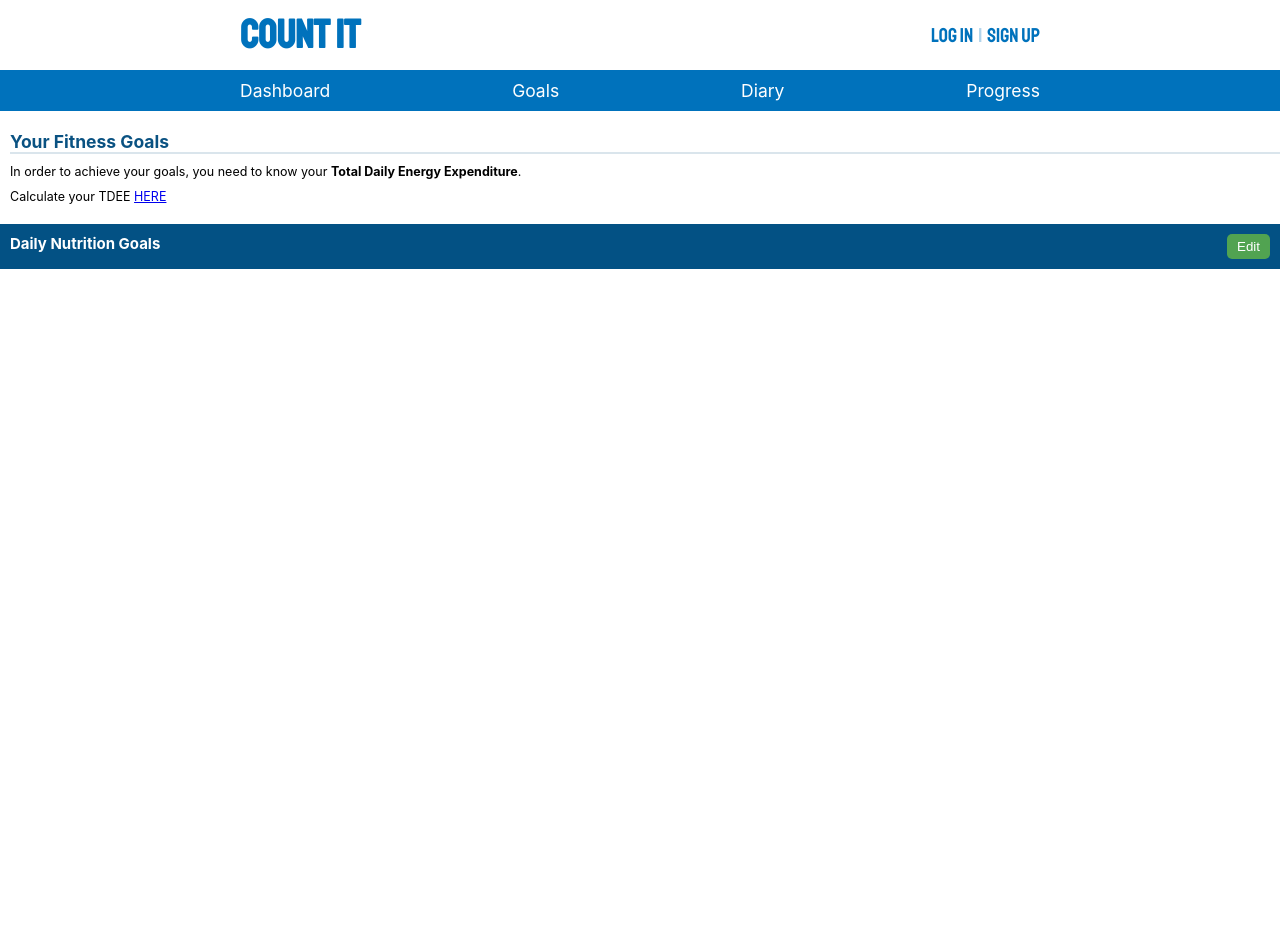
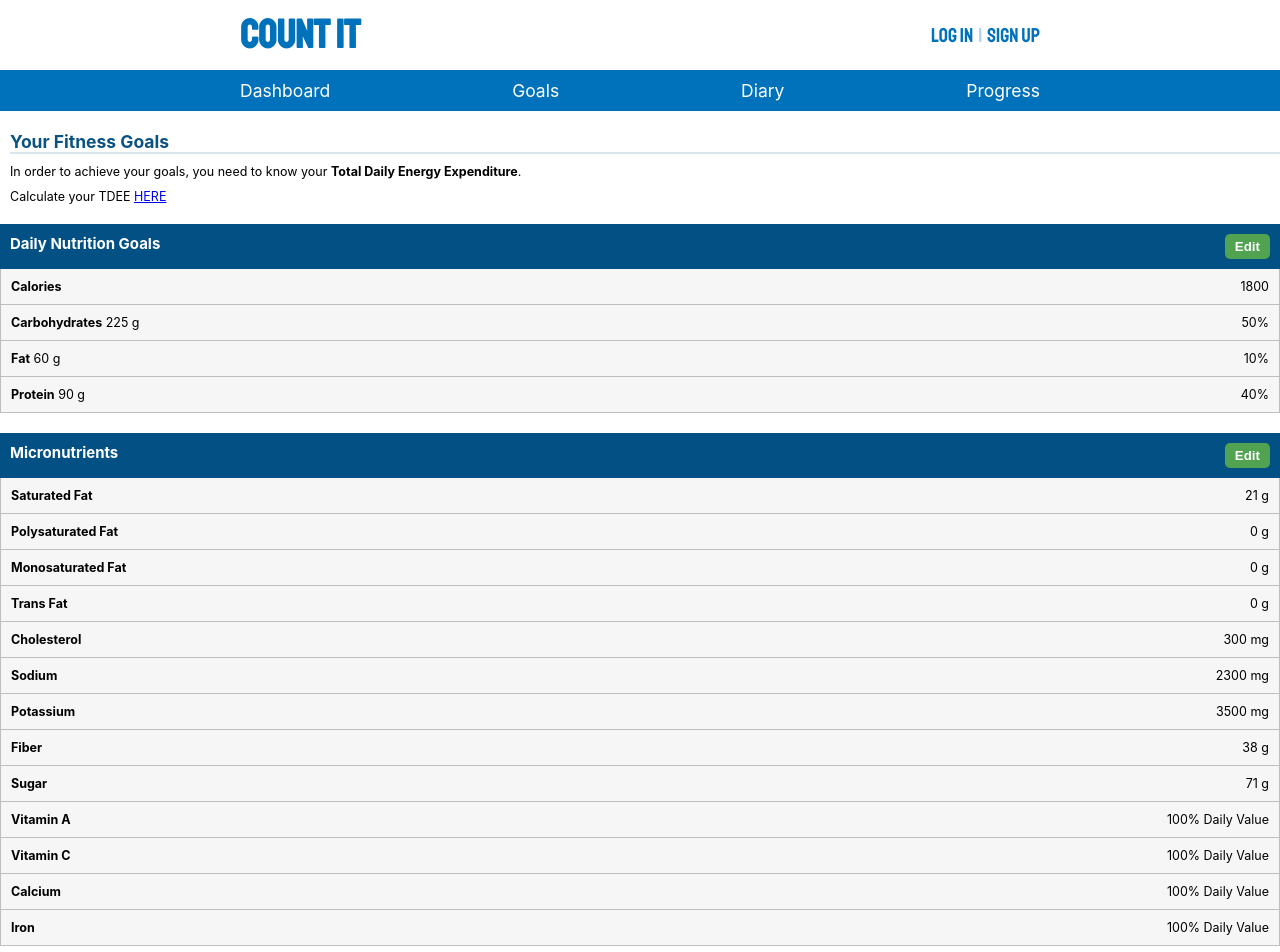
Before and after one commit to jmobes/nutrition-tracker, a React (Create React App) app in the folder frontend/: page /goals in a window 1280 px wide. Shown: the top 952 px of the page. Before the commit the page ends 800 px from the top, so only its background shows below. Built offline with nearby package versions, Linux system fonts and the light colour scheme.

Commit message:
finished html structure to goals page

```diff
--- a/frontend/src/pages/Goals.css
+++ b/frontend/src/pages/Goals.css
@@ -18,13 +18,15 @@
 .goals__tables {
   padding: 2rem 0;
 }
-.goals__tables__calories__header {
+.goals__tables__calories__header,
+.goals__tables__micros__header {
   display: flex;
   justify-content: space-between;
   background-color: rgb(3, 81, 132);
   padding: 1rem;
 }
-.goals__tables__calories__header__title {
+.goals__tables__calories__header__title,
+.goals__tables__micros__header__title {
   color: #fff;
   font-size: 1.5rem;
 }
@@ -34,4 +36,19 @@
   padding: 0.5rem 1rem;
   border: none;
   border-radius: 5px;
+  font-weight: 600;
 }
+.goals__tables__calories__row,
+.goals__tables__micros__row {
+  padding: 1rem;
+  display: flex;
+  justify-content: space-between;
+  background-color: rgb(246, 246, 246);
+  font-size: 1.25rem;
+  border-bottom: 1px solid rgb(190, 190, 190);
+  border-left: 1px solid rgb(190, 190, 190);
+  border-right: 1px solid rgb(190, 190, 190);
+}
+.goals__tables__micros {
+  padding-top: 2rem;
+}
--- a/frontend/src/pages/Goals.jsx
+++ b/frontend/src/pages/Goals.jsx
@@ -11,7 +11,6 @@
       <p className="goals__tdee">
         Calculate your TDEE <a href="#">HERE</a>
       </p>
-
       <div className="goals__tables">
         <div className="goals__tables__calories">
           <div className="goals__tables__calories__header">
@@ -20,6 +19,116 @@
             </h3>
             <button className="goals__tables__button">Edit</button>
           </div>
+          <div className="goals__tables__calories__row">
+            <p className="goals__tables__calories__key">
+              <strong>Calories</strong>
+            </p>
+            <p className="goals__tables__calories__value">1800</p>
+          </div>
+          <div className="goals__tables__calories__row">
+            <p className="goals__tables__calories__key">
+              <strong>Carbohydrates</strong> <span>225 g</span>
+            </p>
+            <p className="goals__tables__calories__value">50%</p>
+          </div>
+          <div className="goals__tables__calories__row">
+            <p className="goals__tables__calories__key">
+              <strong>Fat</strong> <span>60 g</span>
+            </p>
+            <p className="goals__tables__calories__value">10%</p>
+          </div>
+          <div className="goals__tables__calories__row">
+            <p className="goals__tables__calories__key">
+              <strong>Protein</strong> <span>90 g</span>
+            </p>
+            <p className="goals__tables__calories__value">40%</p>
+          </div>
+        </div>
+        <div className="goals__tables__micros">
+          <div className="goals__tables__micros__header">
+            <h3 className="goals__tables__micros__header__title">
+              Micronutrients
+            </h3>
+            <button className="goals__tables__button">Edit</button>
+          </div>
+          <div className="goals__tables__micros__row">
+            <p className="goals__tables__micros__key">
+              <strong>Saturated Fat</strong>
+            </p>
+            <p className="goals__tables__micros__value">21 g</p>
+          </div>
+          <div className="goals__tables__micros__row">
+            <p className="goals__tables__micros__key">
+              <strong>Polysaturated Fat</strong>
+            </p>
+            <p className="goals__tables__micros__value">0 g</p>
+          </div>
+          <div className="goals__tables__micros__row">
+            <p className="goals__tables__micros__key">
+              <strong>Monosaturated Fat</strong>
+            </p>
+            <p className="goals__tables__micros__value">0 g</p>
+          </div>
+          <div className="goals__tables__micros__row">
+            <p className="goals__tables__micros__key">
+              <strong>Trans Fat</strong>
+            </p>
+            <p className="goals__tables__micros__value">0 g</p>
+          </div>
+          <div className="goals__tables__micros__row">
+            <p className="goals__tables__micros__key">
+              <strong>Cholesterol</strong>
+            </p>
+            <p className="goals__tables__micros__value">300 mg</p>
+          </div>
+          <div className="goals__tables__micros__row">
+            <p className="goals__tables__micros__key">
+              <strong>Sodium</strong>
+            </p>
+            <p className="goals__tables__micros__value">2300 mg</p>
+          </div>
+          <div className="goals__tables__micros__row">
+            <p className="goals__tables__micros__key">
+              <strong>Potassium</strong>
+            </p>
+            <p className="goals__tables__micros__value">3500 mg</p>
+          </div>
+          <div className="goals__tables__micros__row">
+            <p className="goals__tables__micros__key">
+              <strong>Fiber</strong>
+            </p>
+            <p className="goals__tables__micros__value">38 g</p>
+          </div>
+          <div className="goals__tables__micros__row">
+            <p className="goals__tables__micros__key">
+              <strong>Sugar</strong>
+            </p>
+            <p className="goals__tables__micros__value">71 g</p>
+          </div>
+          <div className="goals__tables__micros__row">
+            <p className="goals__tables__micros__key">
+              <strong>Vitamin A</strong>
+            </p>
+            <p className="goals__tables__micros__value">100% Daily Value</p>
+          </div>
+          <div className="goals__tables__micros__row">
+            <p className="goals__tables__micros__key">
+              <strong>Vitamin C</strong>
+            </p>
+            <p className="goals__tables__micros__value">100% Daily Value</p>
+          </div>
+          <div className="goals__tables__micros__row">
+            <p className="goals__tables__micros__key">
+              <strong>Calcium</strong>
+            </p>
+            <p className="goals__tables__micros__value">100% Daily Value</p>
+          </div>
+          <div className="goals__tables__micros__row">
+            <p className="goals__tables__micros__key">
+              <strong>Iron</strong>
+            </p>
+            <p className="goals__tables__micros__value">100% Daily Value</p>
+          </div>
         </div>
       </div>
     </section>
```
